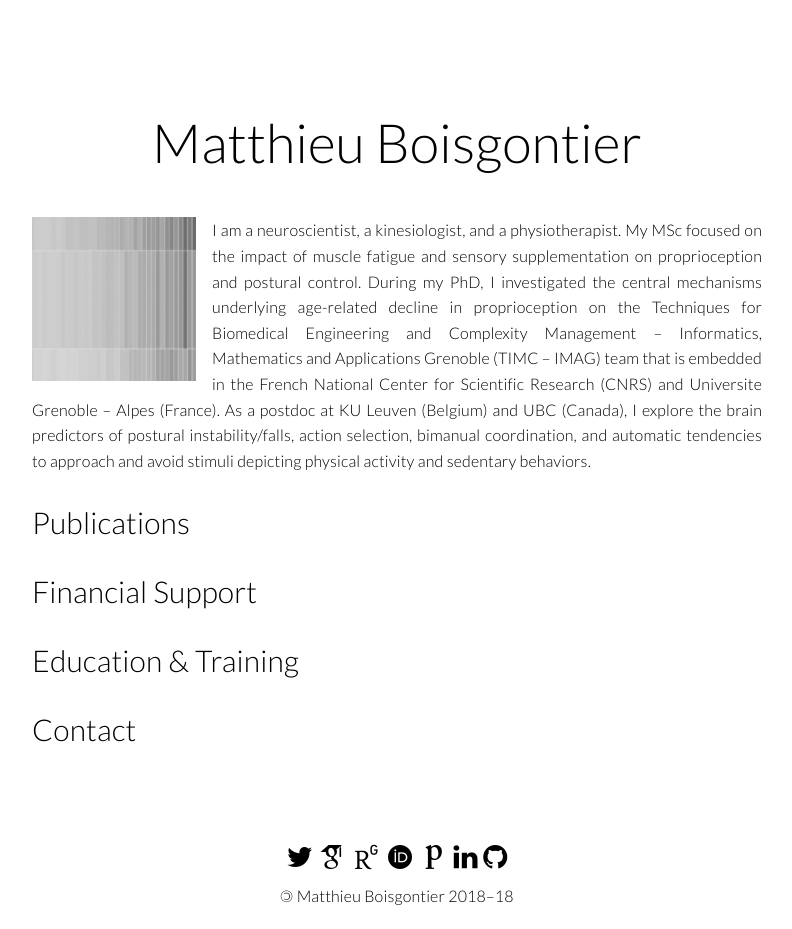
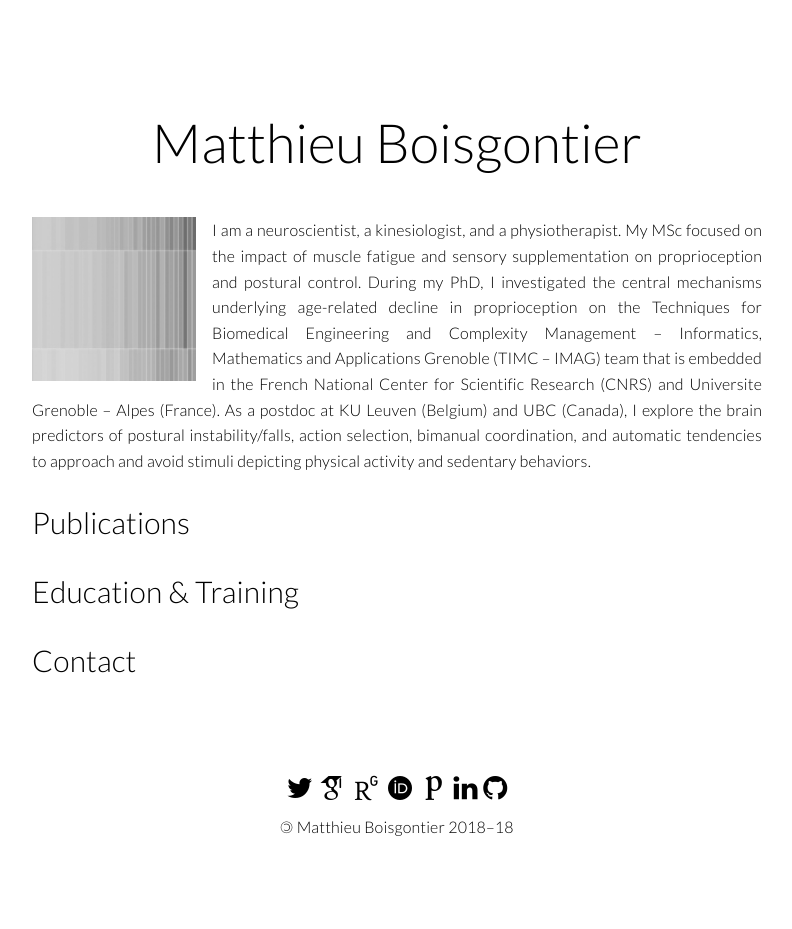
Before and after one commit to matthieuboisgontier/matthieuboisgontier.github.io, a Jekyll site: the page built from index.html, in a window 1280 px wide. Shown: the whole page, without its empty margins (243-1035 px from the left). Built offline with Jekyll 4.4.1, drawn with Linux system fonts in a browser that asks for light colours; nearby versions of some CDN libraries; some web fonts are replaced; a script that is not in the unit is left out; comment, search, counter and statistics services are not loaded; after the commit the page ends 900 px from its top, so only the background shows below that.

Commit message:
Update index.html

```diff
--- a/index.html
+++ b/index.html
@@ -21,13 +21,6 @@ layout: default
   </div>
 
   <h1 id="cv" name="cv">
-		<span class="menu">Financial Support</span>
-	</h1>
-  <div>
-    {% include financialSupport.html %}
-  </div>
-
-  <h1 id="cv" name="cv">
 		<span class="menu">Education & Training</span>
 	</h1>
   <div>
```
